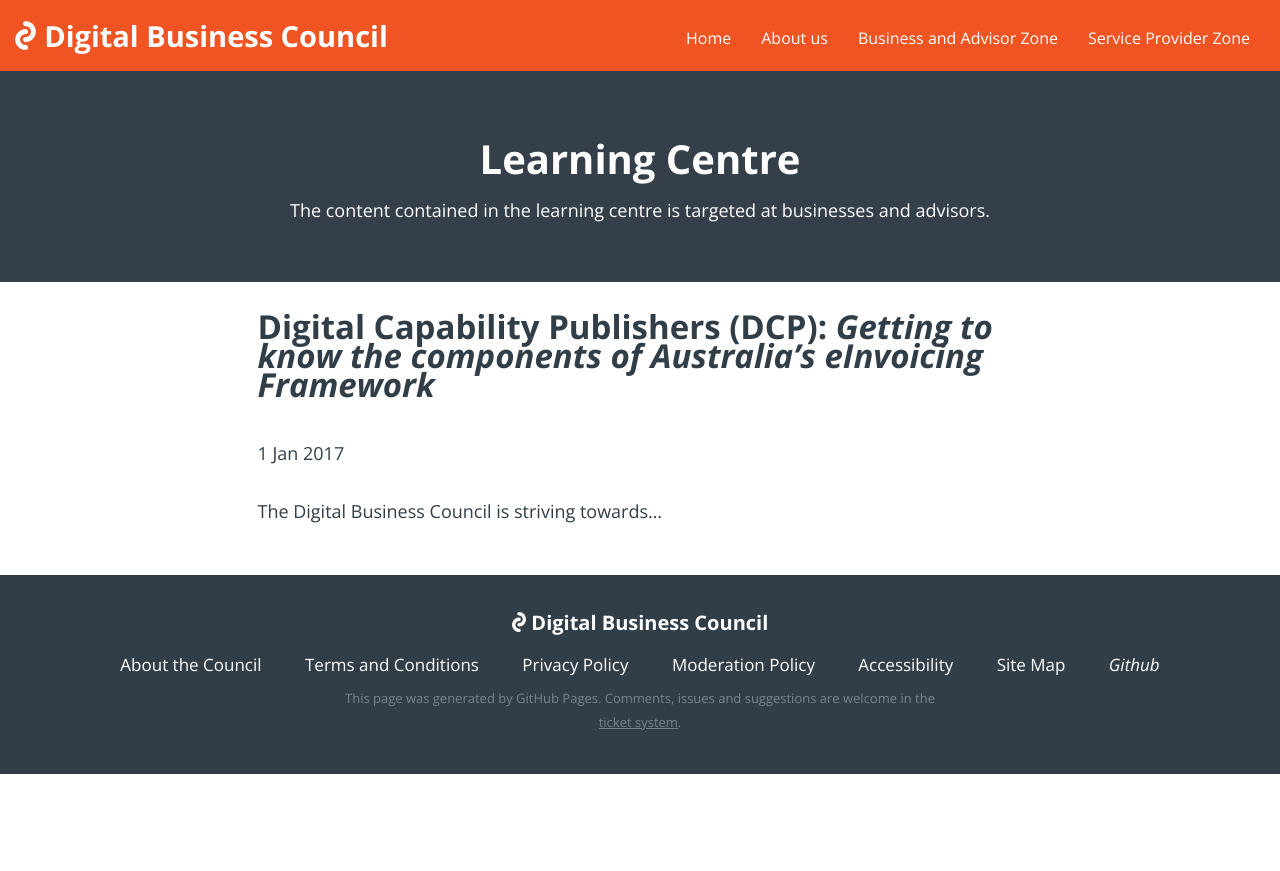
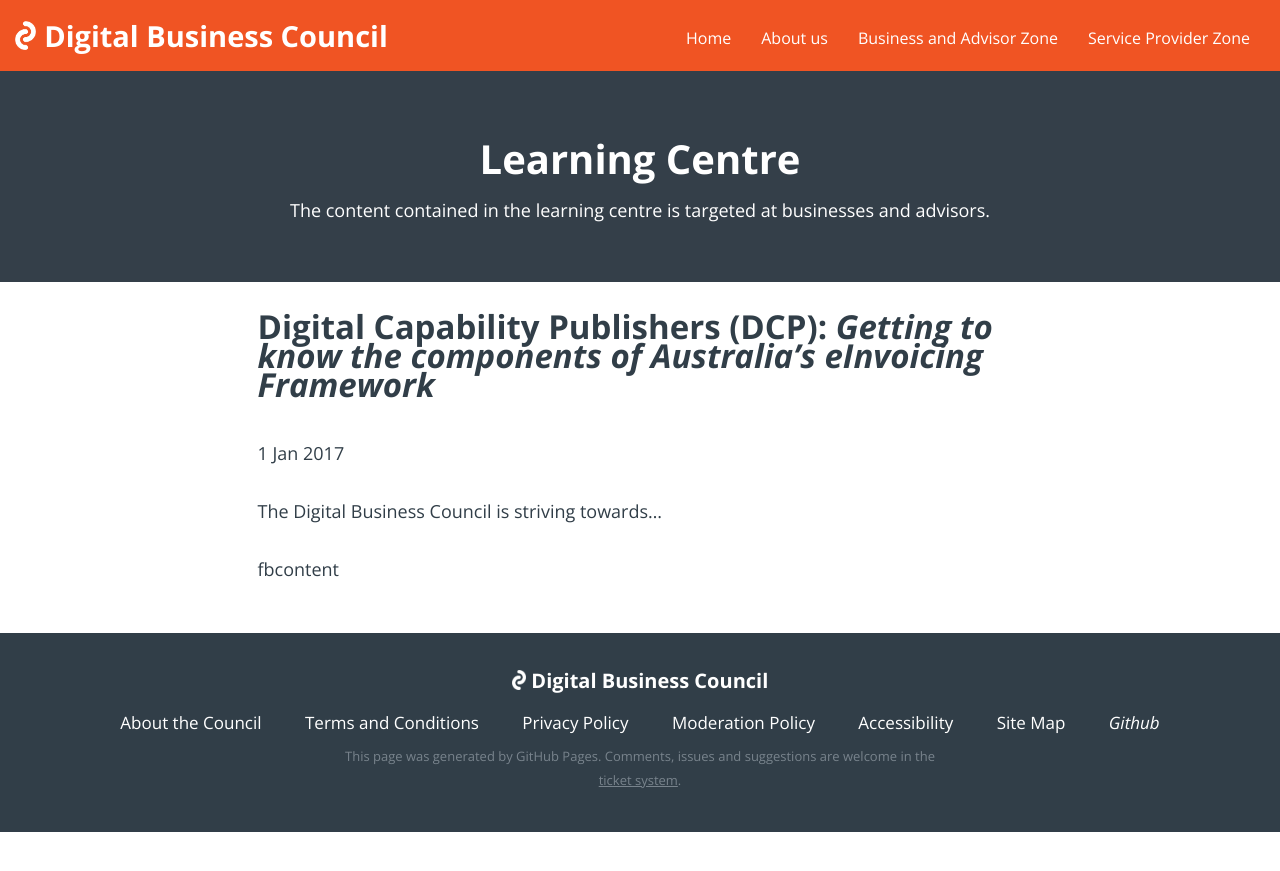
Before and after one commit to Digital-Business-Council/Digital-Business-Council.github.io, a Jekyll site: the page built from _posts/2017-01-01-DCPAlternativeView.md, in a window 1280 px wide. Shown: the top 871 px of the page. Built offline with Jekyll 4.4.1, drawn with Linux system fonts in a browser that asks for light colours.

Commit message:
Update 2017-01-01-DCPAlternativeView.md

```diff
--- a/_posts/2017-01-01-DCPAlternativeView.md
+++ b/_posts/2017-01-01-DCPAlternativeView.md
@@ -22,7 +22,7 @@
   <meta property="og:image"         content="http://www.your-domain.com/path/image.jpg" />
 
   <!-- Load Facebook SDK for JavaScript -->
-  <div id="fb-root"></div>
+  <div id="fb-root">fbcontent</div>
   <script>(function(d, s, id) {
     var js, fjs = d.getElementsByTagName(s)[0];
     if (d.getElementById(id)) return;
```
